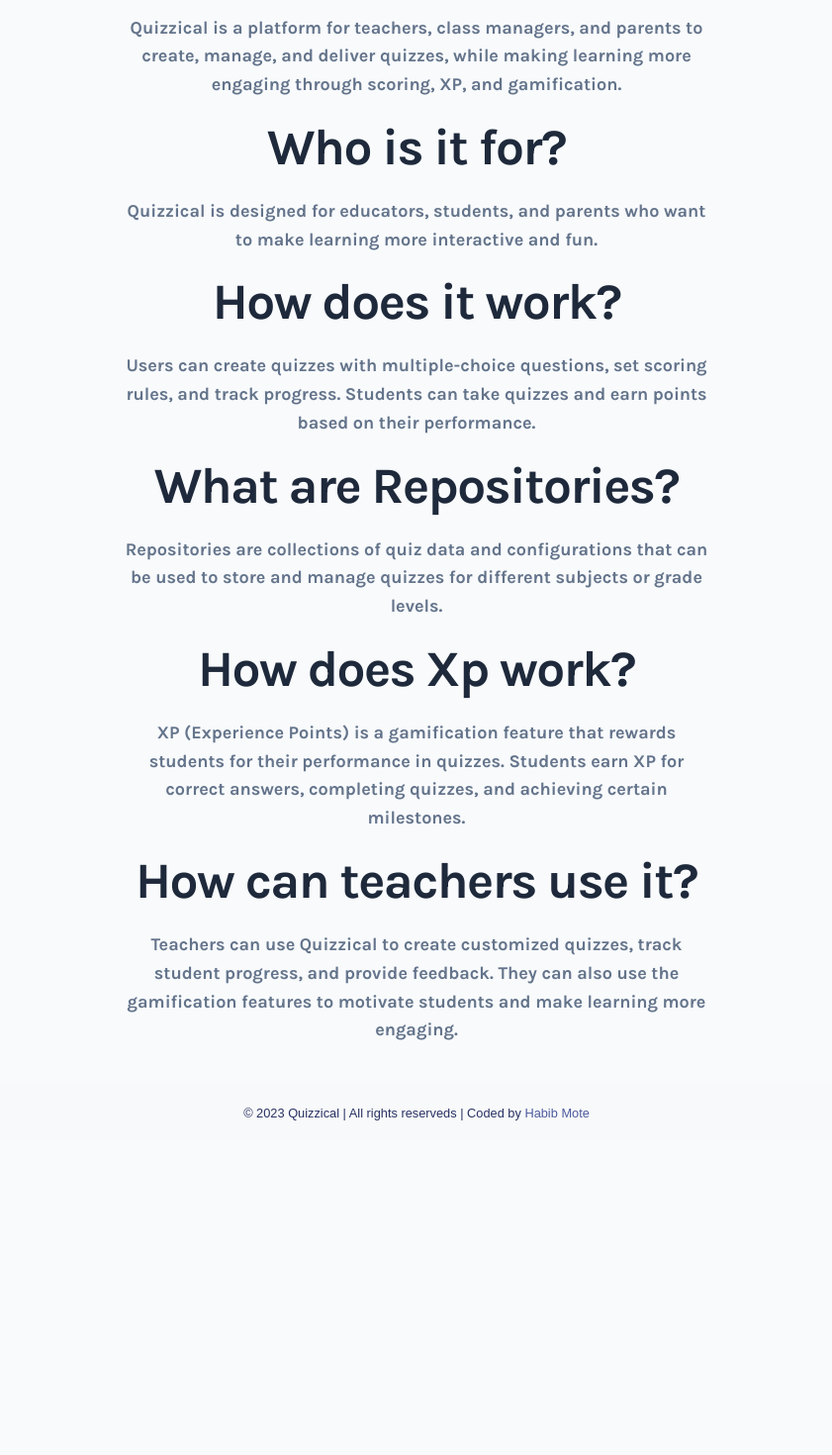
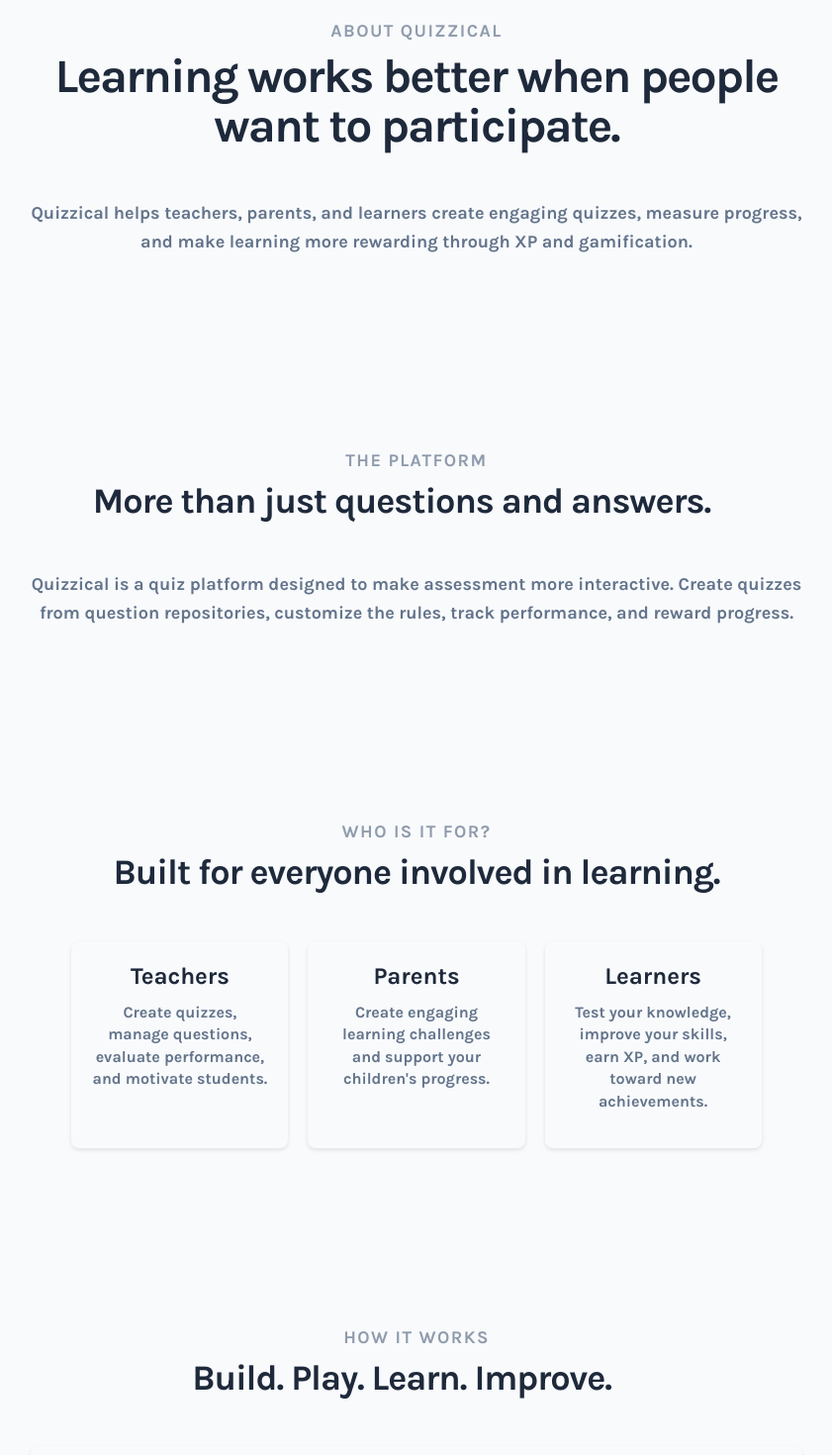
Before and after one commit to habibma/quizzical, a React (Vite) app: page /about in a window 1280 px wide. Shown: the part 120-1590 px from the top of the page at 99% size, without its empty margins (219-1060 px from the left). Before the commit the page ends 1284 px from the top, so only its background shows below. Built offline with nearby package versions, Linux system fonts and the light colour scheme.

Commit message:
UI: improve about page style

```diff
--- a/src/App.css
+++ b/src/App.css
@@ -42,6 +42,41 @@ p.info {
     display: flex;
     flex-direction: column;
     gap: 10px;
+}
+
+/* =========================
+   SHARED PAGE SECTIONS
+========================= */
+
+.container {
+    width: 100%;
+    max-width: 1100px;
+    margin-left: auto;
+    margin-right: auto;
+}
+
+.section-label {
+    display: inline-block;
+    margin-bottom: 16px;
+    font-size: 0.85rem;
+    font-weight: 600;
+    letter-spacing: 0.08em;
+    text-transform: uppercase;
+    opacity: 0.7;
+}
+
+.section-heading {
+    margin-bottom: 48px;
+}
+
+.section-heading h2 {
+    max-width: 750px;
+}
+
+@media (max-width: 768px) {
+    .section-heading {
+        margin-bottom: 32px;
+    }
 }
 
 
@@ -225,3 +260,15 @@ li {
 legend {
     color: var(--text-secondary-color);
 }
+
+
+/* =========================
+   CONTAINERS
+========================= */
+
+.container {
+    width: 100%;
+    max-width: 1100px;
+    margin-left: auto;
+    margin-right: auto;
+}
--- a/src/pages/Public/About/About.css
+++ b/src/pages/Public/About/About.css
@@ -1,19 +1,134 @@
+.about-page {
+    display: flex;
+    flex-direction: column;
+    align-items: center;
+    justify-content: center;
+    padding: 40px;
+    gap: 100px;
+    background-color: var(--background-color);
+    color: var(--text-primary-color);
+
+    span {
+        font-size: 18px;
+        color: var(--text-secondary-color);
+        margin-bottom: 10px;
+    }
+
+    h1 {
+        font-size: 48px;
+        font-weight: bold;
+        margin-bottom: 20px;
+    }
+
+    h2 {
+        font-size: 36px;
+        font-weight: bold;
+        margin-bottom: 20px;
+    }
+
+    p {
+        font-size: 18px;
+        line-height: 1.6;
+    }
+}
+
+.about-hero {
+    text-align: center;
+    margin-block: 40px;
+}
+
+.about-intro {
+    text-align: center;
+    margin-block: 40px;
+}
+
+.about-audience {
+    text-align: center;
+    margin-block: 40px;
+
+    .audience-grid {
+        display: grid;
+        grid-template-columns: repeat(auto-fit, minmax(200px, 1fr));
+        gap: 20px;
+        margin-top: 20px;
+    }
+
+    .audience-card {
+        background-color: var(--card-background-color);
+        padding: 20px;
+        border-radius: 8px;
+        box-shadow: 0 2px 4px rgba(0, 0, 0, 0.1);
+        text-align: center;
+
+        h3 {
+            font-size: 24px;
+            margin-bottom: 10px;
+        }
+
+        p {
+            font-size: 16px;
+            line-height: 1.4;
+        }
+    }
+}
+
+.about-features {
+    text-align: center;
+    margin-block: 40px;
+
+    .feature-list {
+        display: flex;
+        flex-direction: column;
+        align-items: center;
+        gap: 20px;
+        margin-top: 20px;
+    }
+
+    .feature-item {
+        background-color: var(--card-background-color);
+        padding: 20px;
+        border-radius: 8px;
+        box-shadow: 0 2px 4px rgba(0, 0, 0, 0.1);
+        text-align: center;
+
+        h3 {
+            font-size: 24px;
+            margin-bottom: 10px;
+        }
+
+        p {
+            font-size: 16px;
+            line-height: 1.4;
+        }
+    }
+    .feature-number {
+        font-size: 32px;
+        font-weight: bold;
+        color: var(--primary-color);
+        margin-bottom: 10px;
+    }
+}
+
+.about-xp {
+    text-align: center;
+    margin-block: 40px;
+
+    .xp-flow {
+        display: flex;
+        justify-content: center;
+        align-items: center;
+        gap: 20px;
+        margin-block: 20px;
+    }
+}
+
+
 .content {
     display: flex;
     flex-direction: column;
     align-items: center;
     justify-content: center;
     padding: 20px;
-
-    h2 {
-        margin-bottom: 20px;
-    }
-
-    p {
-        max-width: 600px;
-        text-align: center;
-        margin-bottom: 20px;
-    }
 }
 
 .about-title {
--- a/src/pages/Public/About/About.jsx
+++ b/src/pages/Public/About/About.jsx
@@ -2,23 +2,166 @@ import './About.css';
 
 const About = () => {
     return (
-        <div className="container">
-            <div className="content">
-                <h1 className="about-title">About Quizzical</h1>
-                <p className="about-description">Quizzical is a platform for teachers, class managers, and parents to create, manage, and deliver quizzes, while making learning more engaging through scoring, XP, and gamification.</p>
-                <h2>Who is it for?</h2>
-                <p className="about-description">Quizzical is designed for educators, students, and parents who want to make learning more interactive and fun.</p>
-                <h2>How does it work?</h2>
-                <p className="about-description">Users can create quizzes with multiple-choice questions, set scoring rules, and track progress. Students can take quizzes and earn points based on their performance.</p>
-                <h2>What are Repositories?</h2>
-                <p className="about-description">Repositories are collections of quiz data and configurations that can be used to store and manage quizzes for different subjects or grade levels.</p>
-                <h2>How does Xp work?</h2>
-                <p className="about-description">XP (Experience Points) is a gamification feature that rewards students for their performance in quizzes. Students earn XP for correct answers, completing quizzes, and achieving certain milestones.</p>
-                <h2>How can teachers use it?</h2>
-                <p className="about-description">Teachers can use Quizzical to create customized quizzes, track student progress, and provide feedback. They can also use the gamification features to motivate students and make learning more engaging.</p>
-            </div>
-        </div>
-    )
-}
+        <main className="about-page">
 
-export default About
+            <section className="about-hero">
+                <div className="container">
+                    <div className="section-heading">
+                        <span className="section-label">ABOUT QUIZZICAL</span>
+
+                        <h1>Learning works better when people want to participate.</h1>
+                    </div>
+
+                    <p>
+                        Quizzical helps teachers, parents, and learners create
+                        engaging quizzes, measure progress, and make learning
+                        more rewarding through XP and gamification.
+                    </p>
+                </div>
+            </section>
+
+            <section className="about-intro">
+                <div className="container">
+                    <div className="section-heading">
+                        <span className="section-label">THE PLATFORM</span>
+                        <h2>More than just questions and answers.</h2>
+                    </div>
+
+                    <p className="about-text">
+                        Quizzical is a quiz platform designed to make assessment
+                        more interactive. Create quizzes from question
+                        repositories, customize the rules, track performance,
+                        and reward progress.
+                    </p>
+                </div>
+            </section>
+
+            <section className="about-audience">
+                <div className="container">
+                    <div className="section-heading">
+                        <span className="section-label">WHO IS IT FOR?</span>
+                        <h2>Built for everyone involved in learning.</h2>
+                    </div>
+
+                    <div className="audience-grid">
+
+                        <article className="audience-card">
+                            <h3>Teachers</h3>
+                            <p>
+                                Create quizzes, manage questions, evaluate
+                                performance, and motivate students.
+                            </p>
+                        </article>
+
+                        <article className="audience-card">
+                            <h3>Parents</h3>
+                            <p>
+                                Create engaging learning challenges and support
+                                your children's progress.
+                            </p>
+                        </article>
+
+                        <article className="audience-card">
+                            <h3>Learners</h3>
+                            <p>
+                                Test your knowledge, improve your skills, earn
+                                XP, and work toward new achievements.
+                            </p>
+                        </article>
+
+                    </div>
+                </div>
+            </section>
+
+            <section className="about-features">
+                <div className="container">
+
+                    <div className="section-heading">
+                        <span className="section-label">HOW IT WORKS</span>
+                        <h2>Build. Play. Learn. Improve.</h2>
+                    </div>
+
+                    <div className="feature-list">
+
+                        <article className="feature-item">
+                            <span className="feature-number">01</span>
+                            <div>
+                                <h3>Repositories</h3>
+                                <p>
+                                    Repositories organize question sources and
+                                    educational content for different subjects
+                                    or learning areas.
+                                </p>
+                            </div>
+                        </article>
+
+                        <article className="feature-item">
+                            <span className="feature-number">02</span>
+                            <div>
+                                <h3>Create a Quiz</h3>
+                                <p>
+                                    Choose your content, select questions, and
+                                    configure rules such as difficulty, time,
+                                    attempts, and scoring.
+                                </p>
+                            </div>
+                        </article>
+
+                        <article className="feature-item">
+                            <span className="feature-number">03</span>
+                            <div>
+                                <h3>Play and Evaluate</h3>
+                                <p>
+                                    Learners answer questions while the platform
+                                    measures their results and performance.
+                                </p>
+                            </div>
+                        </article>
+
+                        <article className="feature-item">
+                            <span className="feature-number">04</span>
+                            <div>
+                                <h3>Earn XP</h3>
+                                <p>
+                                    XP and rewards encourage learners to keep
+                                    improving and coming back for the next
+                                    challenge.
+                                </p>
+                            </div>
+                        </article>
+
+                    </div>
+                </div>
+            </section>
+
+            <section className="about-xp">
+                <div className="container">
+                    <div className="section-heading">
+                        <span className="section-label">GAMIFICATION</span>
+
+                        <h2>Progress should feel rewarding.</h2>
+                    </div>
+
+                    <p>
+                        XP turns progress into something visible. Learners can
+                        earn rewards for completing quizzes, answering questions
+                        correctly, passing challenges, and achieving milestones.
+                    </p>
+
+                    <div className="xp-flow">
+                        <span>Learn</span>
+                        <span>→</span>
+                        <span>Play</span>
+                        <span>→</span>
+                        <span>Earn XP</span>
+                        <span>→</span>
+                        <span>Improve</span>
+                    </div>
+                </div>
+            </section>
+
+        </main>
+    );
+};
+
+export default About;
```
